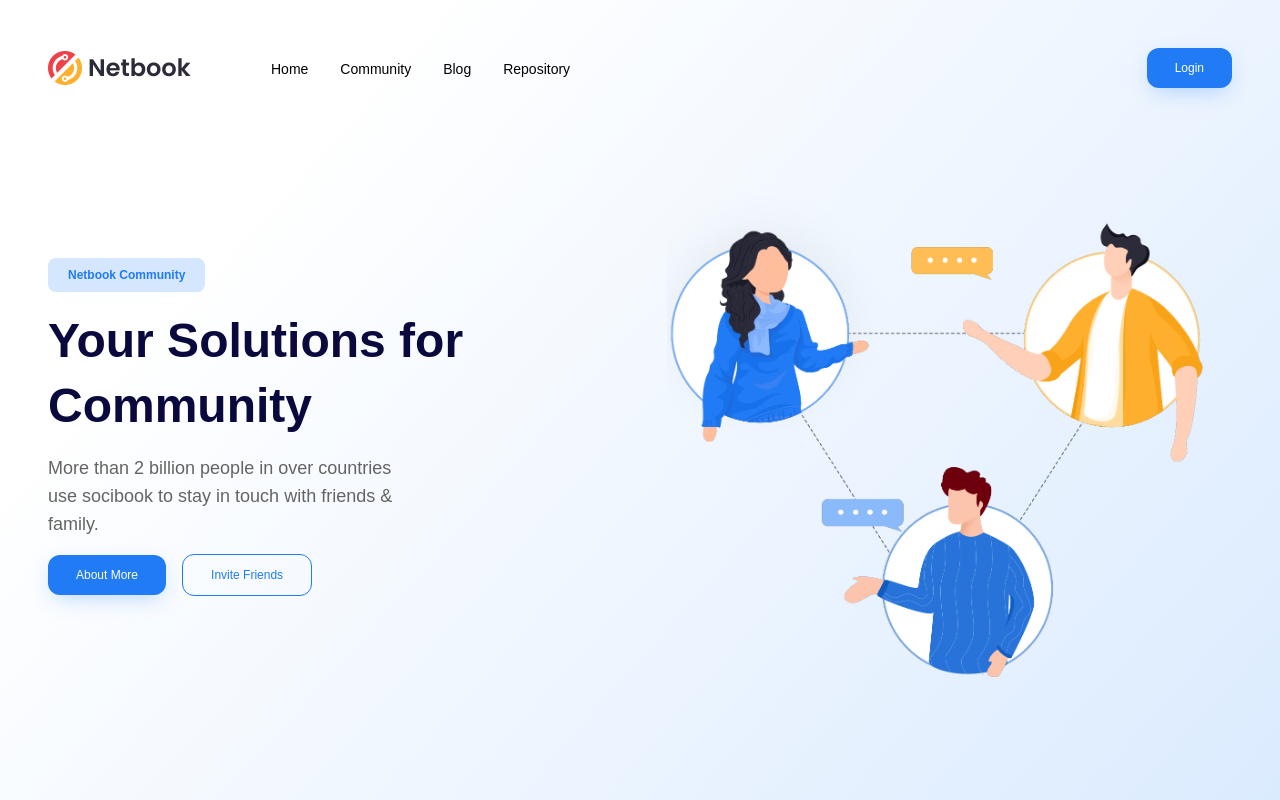
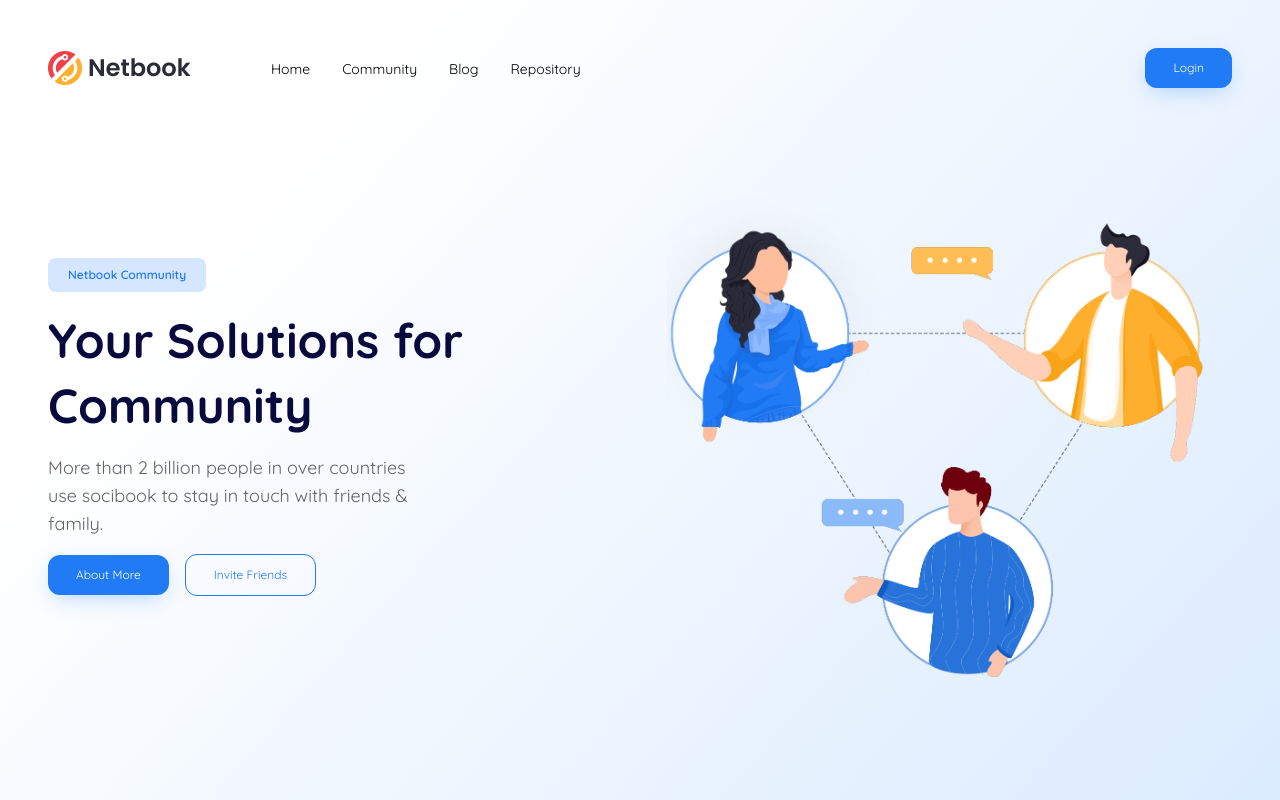
Before and after one commit to uuqkun/porto-netbook-app, a React (Vite) app: page / in a window 1280 px wide. Shown: the top 800 px of the page. Built offline with nearby package versions, Linux system fonts and the light colour scheme.

Commit message:
import cdn font quicksand

```diff
--- a/index.html
+++ b/index.html
@@ -1,13 +1,20 @@
 <!DOCTYPE html>
 <html lang="en">
+
 <head>
   <meta charset="UTF-8" />
   <link rel="icon" type="image/svg+xml" href="/vite.svg" />
   <meta name="viewport" content="width=device-width, initial-scale=1.0" />
   <title>Netbook App</title>
+
+  <link rel="preconnect" href="https://fonts.googleapis.com">
+  <link rel="preconnect" href="https://fonts.gstatic.com" crossorigin>
+  <link href="https://fonts.googleapis.com/css2?family=Quicksand:wght@400;500;600;700&display=swap" rel="stylesheet">
 </head>
+
 <body>
   <div id="root"></div>
   <script type="module" src="/src/main.jsx"></script>
 </body>
+
 </html>
--- a/src/index.css
+++ b/src/index.css
@@ -2,7 +2,6 @@
 @tailwind components;
 @tailwind utilities;
 
-@import url('https://fonts.googleapis.com/css2?family=Quicksand:wght@400;500;600;700&display=swap');
 /*
 .text-paragraph   {
     color: #656464;
```
Lines whose indentation alone changed are shown as unchanged.
